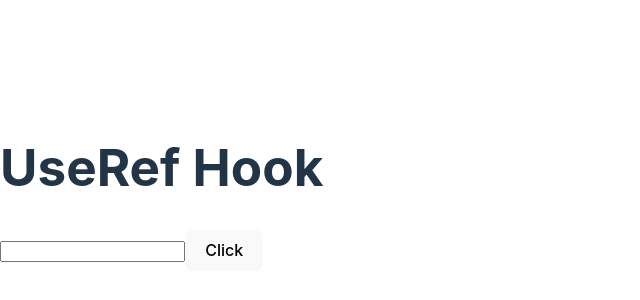
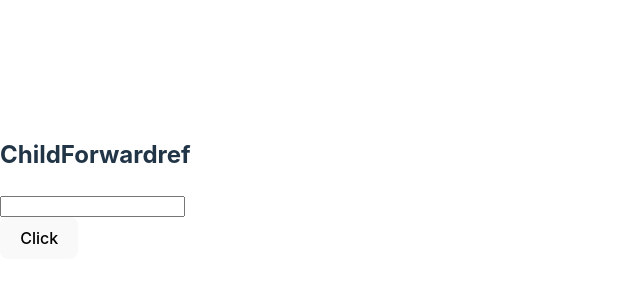
Before and after one commit to Rajasva-Raj-CODE/React.JS-, a React (Vite) app in the folder FunctionBasedComponents/: page / in a window 1280 px wide. Shown: the part 212-512 px from the top of the page, without its empty margins (0-640 px from the left). Built offline with nearby package versions, Linux system fonts and the light colour scheme.

Commit message:
componets done

```diff
--- a/FunctionBasedComponents/src/App.jsx
+++ b/FunctionBasedComponents/src/App.jsx
@@ -7,6 +7,7 @@ import UseMemo from "./Components/UseMemoHook/UseMemo";
 import UseCallback from "./Components/UseCallbackHook/UseCallback";
 import ContextApiWithHooks from "./Components/ContextAPIwithHooks/ContextApiWithHooks";
 import UseRef from "./Components/UseRef Hook/UseRef";
+import ForwardRef from "./Components/ForwardRef/ForwardRef";
 const App = () => {
   // const [count,setCount] = useState(0)
   // const [age, setAge] = useState(20);
@@ -23,7 +24,8 @@ const App = () => {
       {/* <UseMemo/> */}
       {/* <UseCallback/> */}
       {/* <ContextApiWithHooks/> */}
-      <UseRef/>
+      {/* <UseRef/> */}
+      <ForwardRef/>
     </>
   );
 };
--- /dev/null
+++ b/FunctionBasedComponents/src/Components/ForwardRef/ChildForwardref.jsx
@@ -0,0 +1,12 @@
+import React, { forwardRef } from "react";
+
+const ChildForwardref = (props,ref) => {
+  return (
+    <div>
+      <h2>ChildForwardref</h2>
+      <input type="text" ref={ref} />
+    </div>
+  );
+};
+
+export default forwardRef (ChildForwardref);
--- /dev/null
+++ b/FunctionBasedComponents/src/Components/ForwardRef/ForwardRef.jsx
@@ -0,0 +1,17 @@
+import React, { useRef } from "react";
+import ChildForwardref from "./ChildForwardref";
+
+const ForwardRef = () => {
+  const myRef = useRef();
+  function updateinput() {
+    myRef.current.value = "Raj";
+  }
+  return (
+    <div>
+      <ChildForwardref ref={myRef} />
+      <button onClick={() => updateinput()}>Click</button>
+    </div>
+  );
+};
+
+export default ForwardRef;
```
